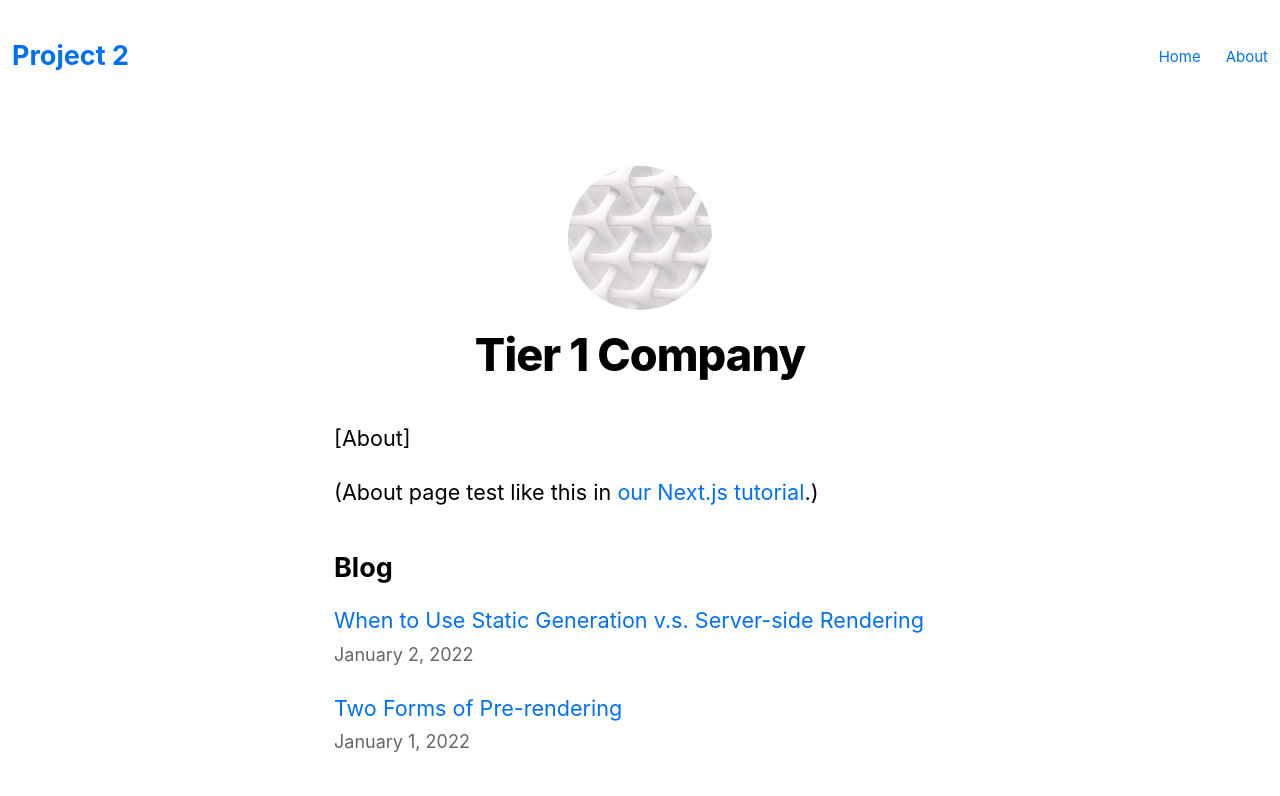
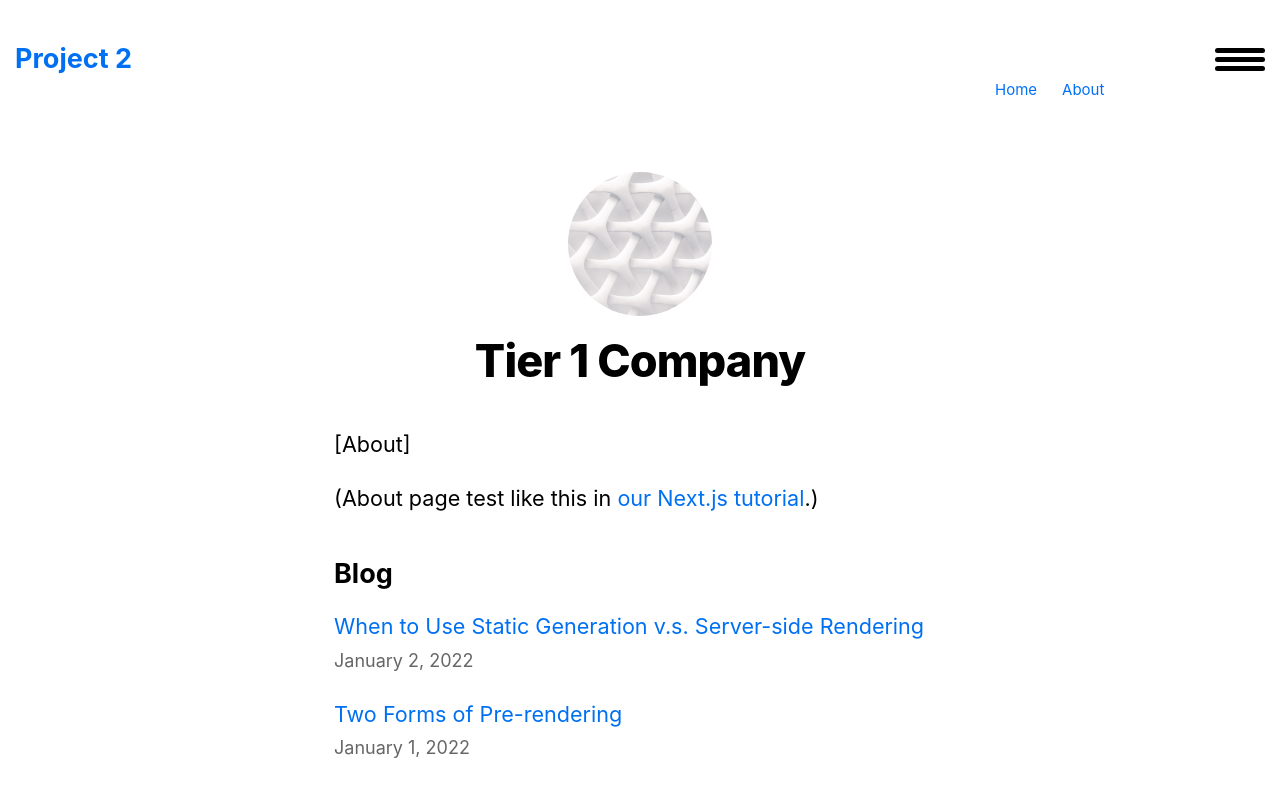
Before and after one commit to NJIT-WIS/project-2-tier-1-company, a Next.js app: page /about in a window 1280 px wide. Shown: the top 796 px of the page. Built offline with nearby package versions, Linux system fonts and the light colour scheme.

Commit message:
added menu bar to side

```diff
--- a/components/Navbar.js
+++ b/components/Navbar.js
@@ -6,6 +6,9 @@ const MENU_LIST = [
   { text: "Home", href: "/" },
   { text: "About", href: "/about" },
 ];
+
+//If we want to change nav menu bar appearance,
+//modify amount of divs in "nav__menu-bar"
 const Navbar = () => {
   return (
     <header>
@@ -19,6 +22,8 @@ const Navbar = () => {
         <div className="nav__menu-bar">
             <div></div>
             <div></div>
+            <div></div>
+
         </div>
 
         <div className="nav__menu-list">
--- a/styles/global.css
+++ b/styles/global.css
@@ -34,16 +34,30 @@ header {
 
 .nav {
     display: flex;
-    padding: 12px;
+    padding: 15px;
     justify-content: space-between;
     align-items: center;
+}
+.nav__menu-bar{
+    display: flex;
+    flex-direction: column;
+    row-gap: 4px;
+}
+.nav__menu-bar div {
+    width: 50px;
+    height: 5px;
+    background-color: black;
+    border-radius: 4px;
 }
 .nav__menu-list{
     display: flex;
     flex-direction: row;
-    align-items: center;
-    column-gap: 25px;
-
+    position: fixed;
+    top: 50px;
+    width: 300px;
+    right: 0;
+    padding: 25px 15px;
+    row-gap: 25px;
 }
 
 .nav__link {
@@ -51,7 +65,13 @@ header {
     position: relative;
 }
 
-.nav__link::before {
+@media screen and (min-width: 750px) {
+    .nav__menu-list {
+        flex-direction: row;
+        column-gap: 25px;
+        align-items: center;
+    }
+    .nav__link::before {
     content: '';
     position: absolute;
     width: 0%;
@@ -65,3 +85,4 @@ header {
 .nav__link:hover::before {
     width: 100%;
 }
+}
```
